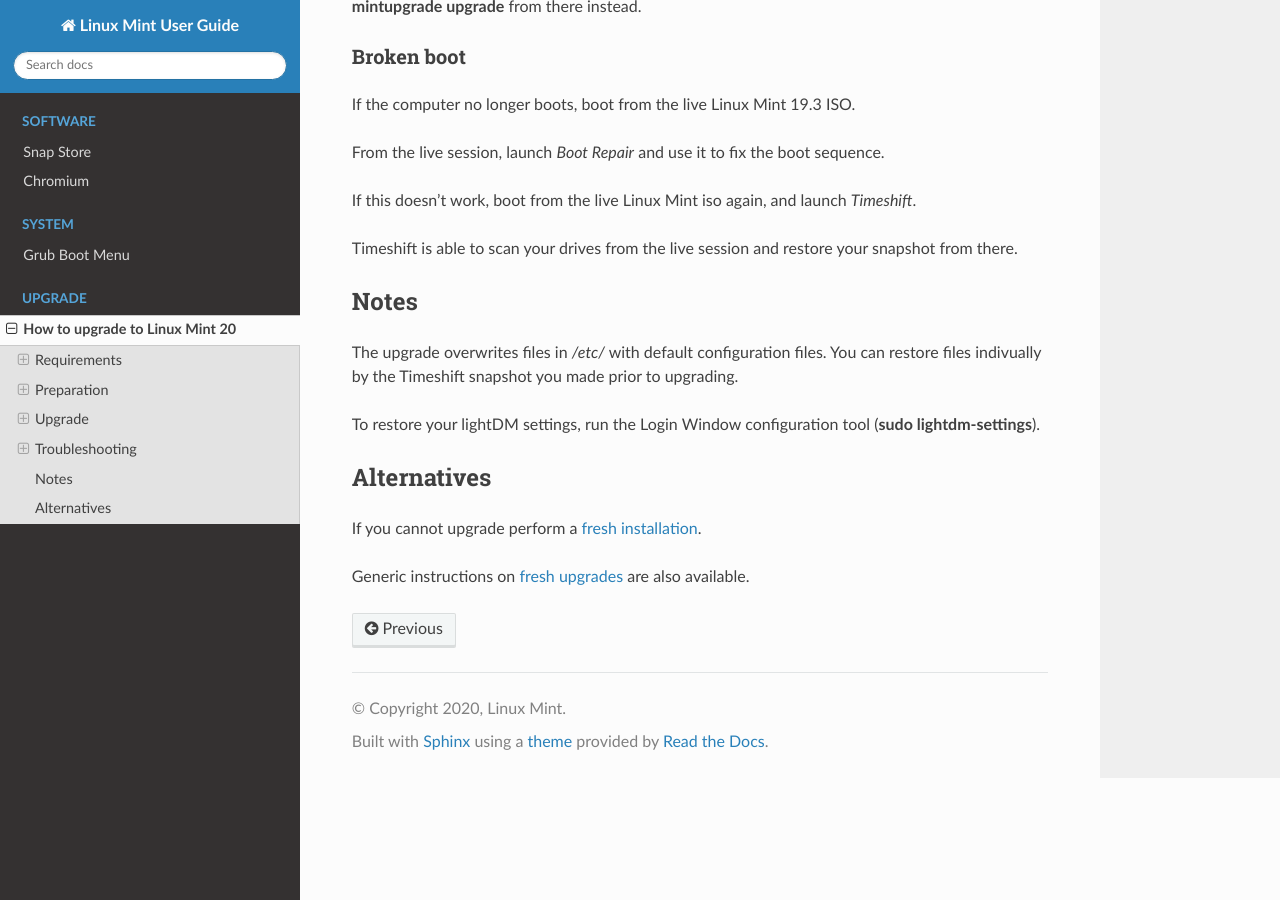
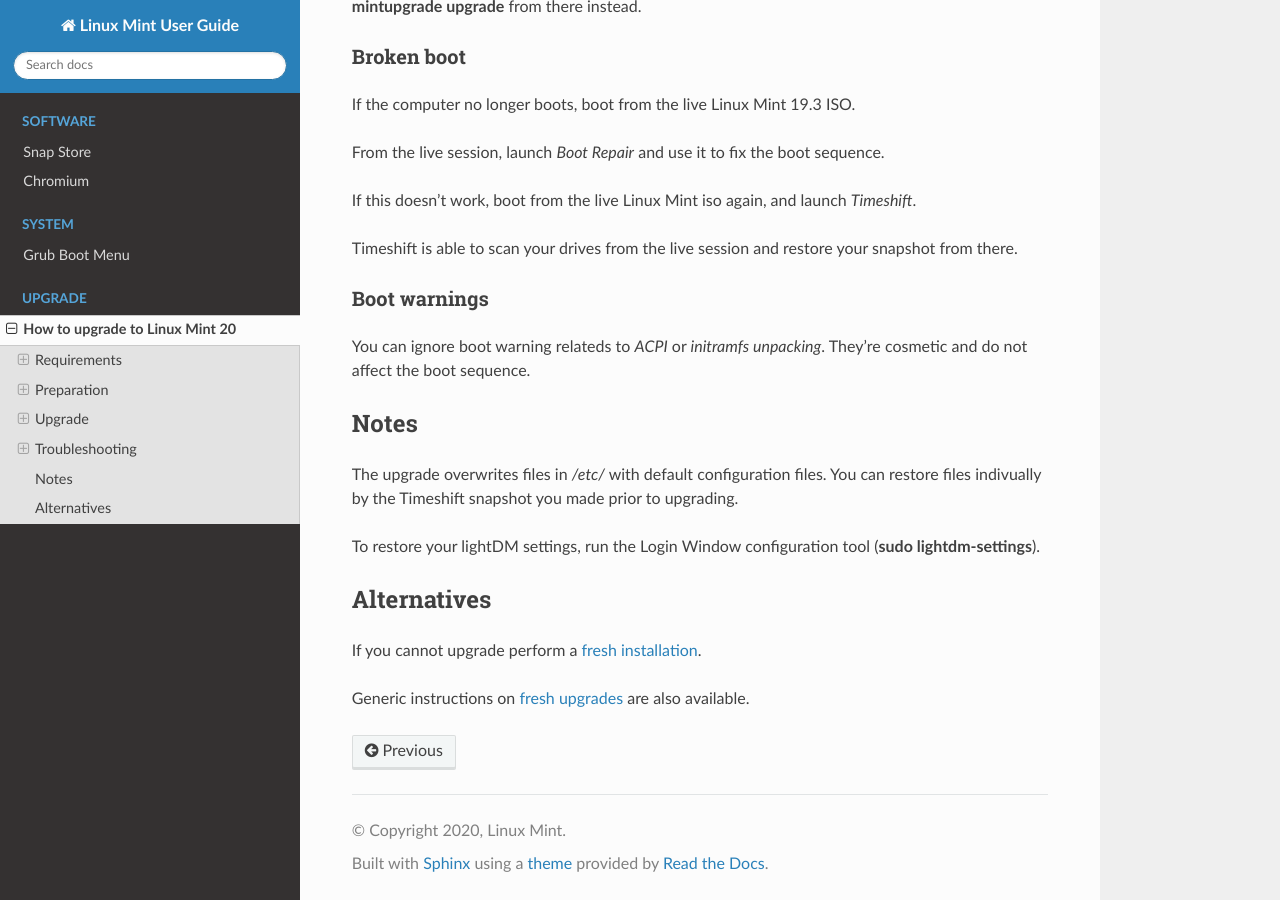
Before and after one commit to linuxmint/doc-user-guide, a Sphinx documentation site: the page built from docs/upgrade20.rst, in a window 1280 px wide and 900 px high, scrolled down 5900 px. Built offline with Sphinx 7.4.7 and the Read the Docs theme 2.0.0, drawn with Linux system fonts in a browser that asks for light colours.

Commit message:
Upgrade: Add a paragraph on cosmetic boot warnings

```diff
--- a/docs/upgrade20.rst
+++ b/docs/upgrade20.rst
@@ -210,6 +210,11 @@
 
 Timeshift is able to scan your drives from the live session and restore your snapshot from there.
 
+Boot warnings
+-------------
+
+You can ignore boot warning relateds to `ACPI` or `initramfs unpacking`. They're cosmetic and do not affect the boot sequence.
+
 Notes
 =====
 
```
